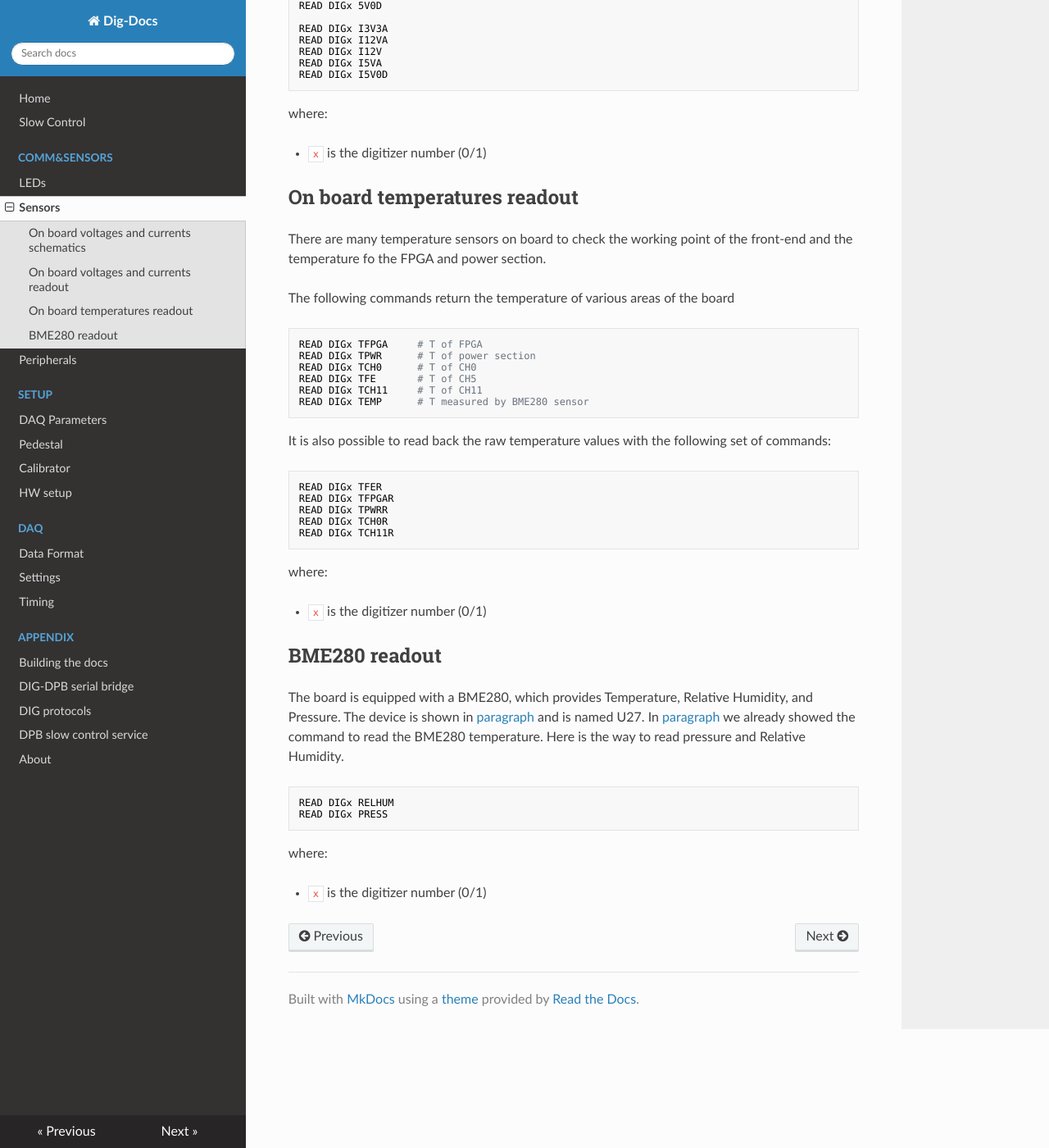
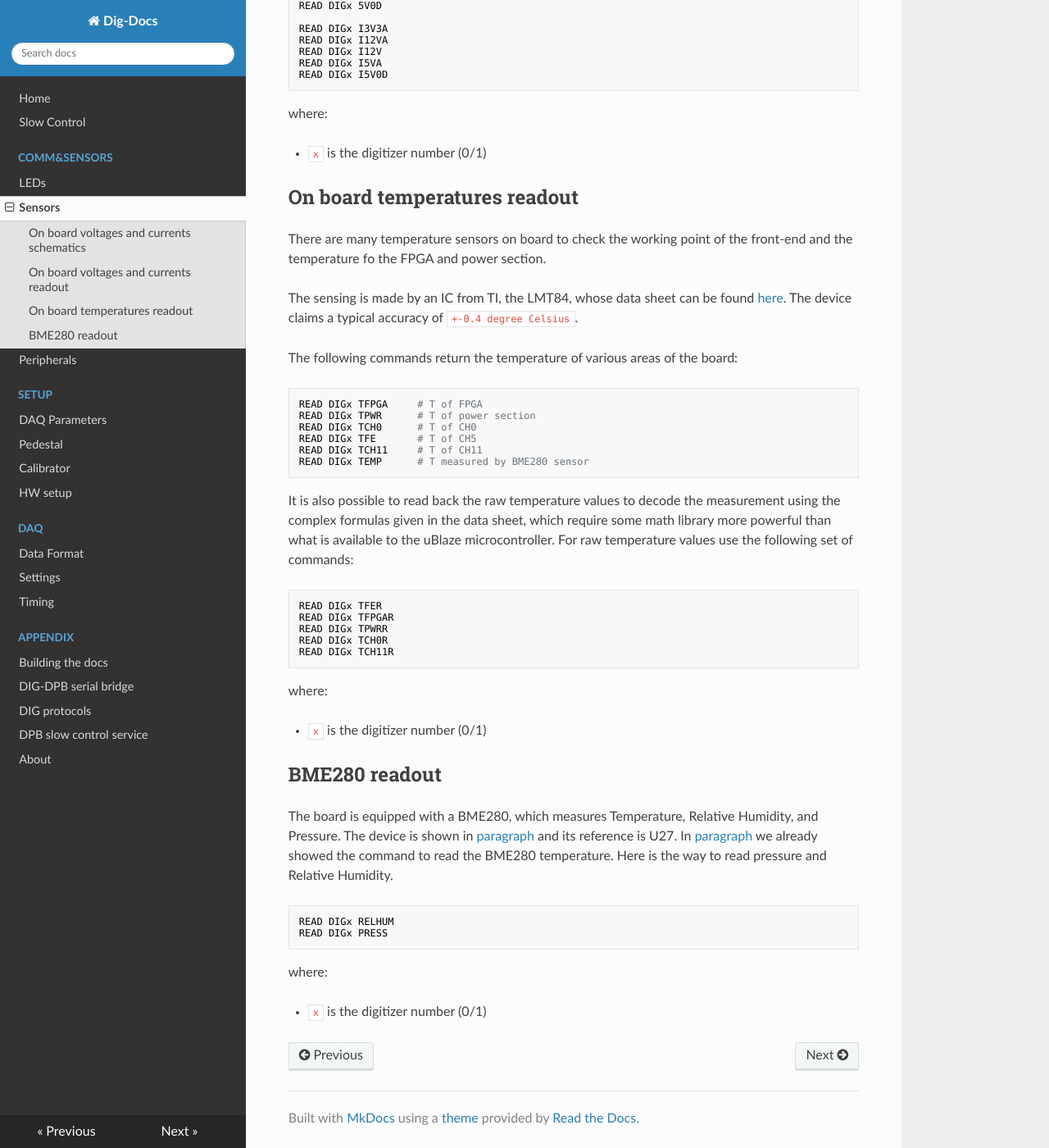
Before and after one commit to fabernet/DIGITIZER-docs, an MkDocs documentation site: the page built from docs/control/sensors.md, in a window 1280 px wide and 1400 px high, scrolled down 1730 px. Shown: the whole window at 82% size. Built offline with MkDocs 1.6.1, drawn with Linux system fonts in a browser that asks for light colours; nearby versions of some CDN libraries.

Commit message:
Data format and sensors docs updated

````diff
--- a/docs/control/sensors.md
+++ b/docs/control/sensors.md
@@ -38,7 +38,9 @@ where:
 
 There are many temperature sensors on board to check the working point of the front-end and the temperature fo the FPGA and power section.
 
-The following commands return the temperature of various areas of the board
+The sensing is made by an IC from TI, the LMT84, whose data sheet can be found [here](https://www.ti.com/lit/ds/symlink/lmt84.pdf?ts=1792760790971&ref_url=https%253A%252F%252Fwww.google.com%252F). The device claims a typical accuracy of `+-0.4 degree Celsius`.
+
+The following commands return the temperature of various areas of the board:
 
 ```
 READ DIGx TFPGA     # T of FPGA
@@ -49,7 +51,7 @@ READ DIGx TCH11     # T of CH11
 READ DIGx TEMP      # T measured by BME280 sensor
 ```
 
-It is also possible to read back the raw temperature values with the following set of commands:
+It is also possible to read back the raw temperature values to decode the measurement using the complex formulas given in the data sheet, which require some math library more powerful than what is available to the uBlaze microcontroller. For raw temperature values use the following set of commands:
 ```
 READ DIGx TFER
 READ DIGx TFPGAR
@@ -64,7 +66,7 @@ where:
 
 ## BME280 readout
 
-The board is equipped with a BME280, which provides Temperature, Relative Humidity, and Pressure. The device is shown in [paragraph](#on-board-voltages-and-currents-schematics) and is named U27. In [paragraph](#on-board-temperatures-readout) we already showed the command to read the BME280 temperature. Here is the way to read pressure and Relative Humidity.
+The board is equipped with a BME280, which measures Temperature, Relative Humidity, and Pressure. The device is shown in [paragraph](#on-board-voltages-and-currents-schematics) and its reference is U27. In [paragraph](#on-board-temperatures-readout) we already showed the command to read the BME280 temperature. Here is the way to read pressure and Relative Humidity.
 ```
 READ DIGx RELHUM
 READ DIGx PRESS
````
Also changed, not shown: docs/daq/data-format.md (+3 -3 lines).
